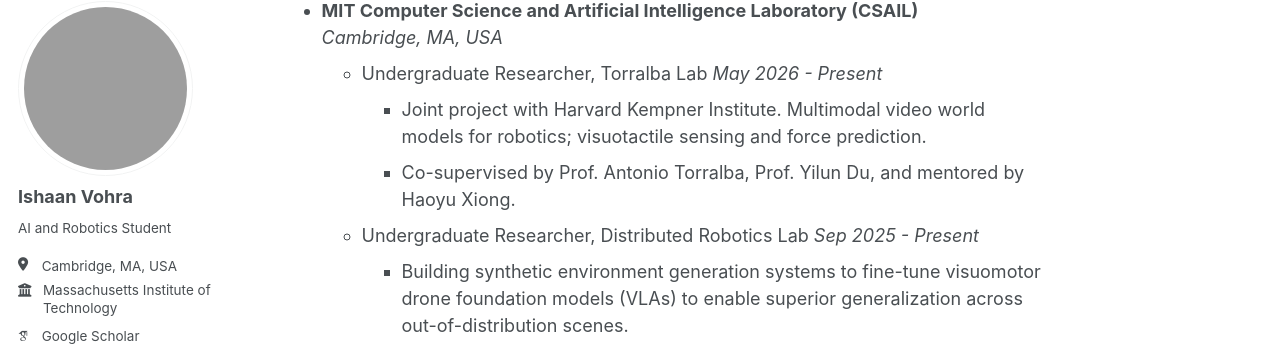
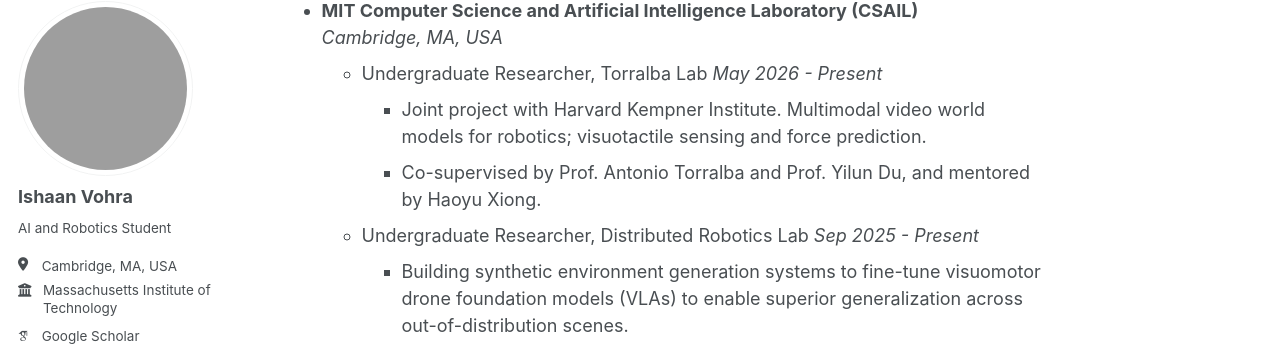
Before and after one commit to Ishaan-vohra/Ishaan-vohra.github.io, a Jekyll site: the page built from _pages/about.md, in a window 1280 px wide and 900 px high, scrolled down 755 px. Shown: the part 98-450 px from the top of the window. Built offline with Jekyll 4.4.1, drawn with Linux system fonts in a browser that asks for light colours; some web fonts are replaced; a script that is not in the unit is left out.

Commit message:
Update about.md

```diff
--- a/_pages/about.md
+++ b/_pages/about.md
@@ -36,7 +36,7 @@
     * Undergraduate Researcher, Torralba Lab
       *May 2026 - Present*
       * Joint project with Harvard Kempner Institute. Multimodal video world models for robotics; visuotactile sensing and force prediction.
-      * Co-supervised by Prof. Antonio Torralba, Prof. Yilun Du, and mentored by Haoyu Xiong.
+      * Co-supervised by Prof. Antonio Torralba and Prof. Yilun Du, and mentored by Haoyu Xiong.
     * Undergraduate Researcher, Distributed Robotics Lab
       *Sep 2025 - Present*
       * Building synthetic environment generation systems to fine-tune visuomotor drone foundation models (VLAs) to enable superior generalization across out-of-distribution scenes.
```
